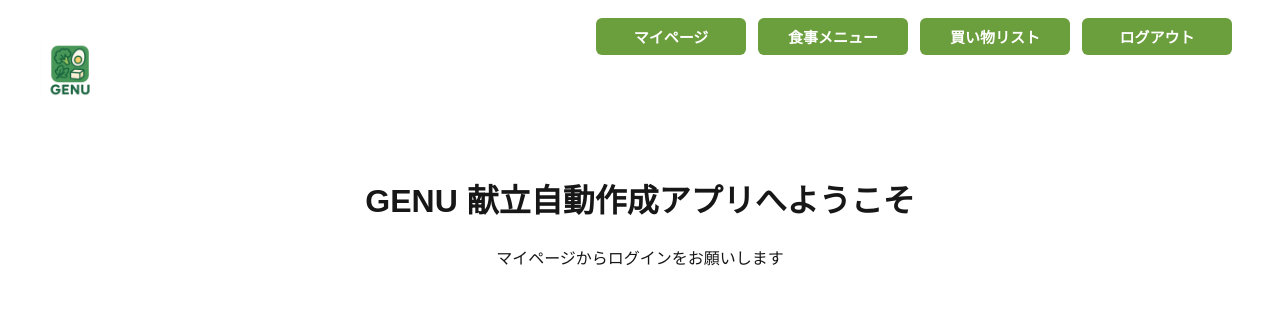
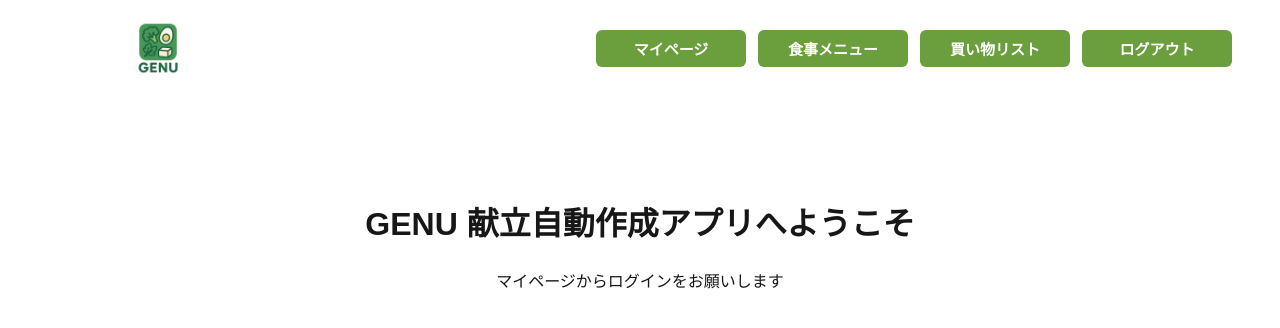
Before and after one commit to TY6120/GENU_PJT, a Next.js app: page / in a window 1280 px wide. Shown: the top 328 px of the page. Built offline with nearby package versions, Linux system fonts and the light colour scheme; no server answers.

Commit message:
ロゴの配置を修正

```diff
--- a/app/layout.tsx
+++ b/app/layout.tsx
@@ -16,9 +16,9 @@ export default function RootLayout({
   return (
     <html lang="ja">
       <body style={{ minHeight: "100vh", background: "#fff" }}>
-        <div style={{ position: "absolute", top: 40, left: 40 }}>
+        {/* <div style={{ position: "absolute", top: 40, left: 40 }}>
           <Logo />
-        </div>
+        </div> */}
         <NavigationBar />
         {children}
       </body>
--- a/src/components/NavigationBar.tsx
+++ b/src/components/NavigationBar.tsx
@@ -1,6 +1,7 @@
 "use client";
 import { useRouter } from "next/navigation";
 import { supabase } from "@/lib/supabase";
+import Logo from "@/components/Logo";
 
 export default function NavigationBar() {
   const router = useRouter();
@@ -81,7 +82,10 @@ export default function NavigationBar() {
           }
         }
       `}</style>
-      <div className="nav-bar-genu-wrapper" style={navWrapperStyle}>
+      <div className="nav-bar-genu-wrapper" style={{ ...navWrapperStyle, justifyContent: "flex-start" }}>
+        <div style={{ display: "flex", alignItems: "center", marginRight: "auto", marginLeft: 0, paddingLeft: 0 }}>
+          <Logo />
+        </div>
         <div className="nav-bar-genu-group" style={groupStyle}>
           <button
             style={buttonStyle}
```
